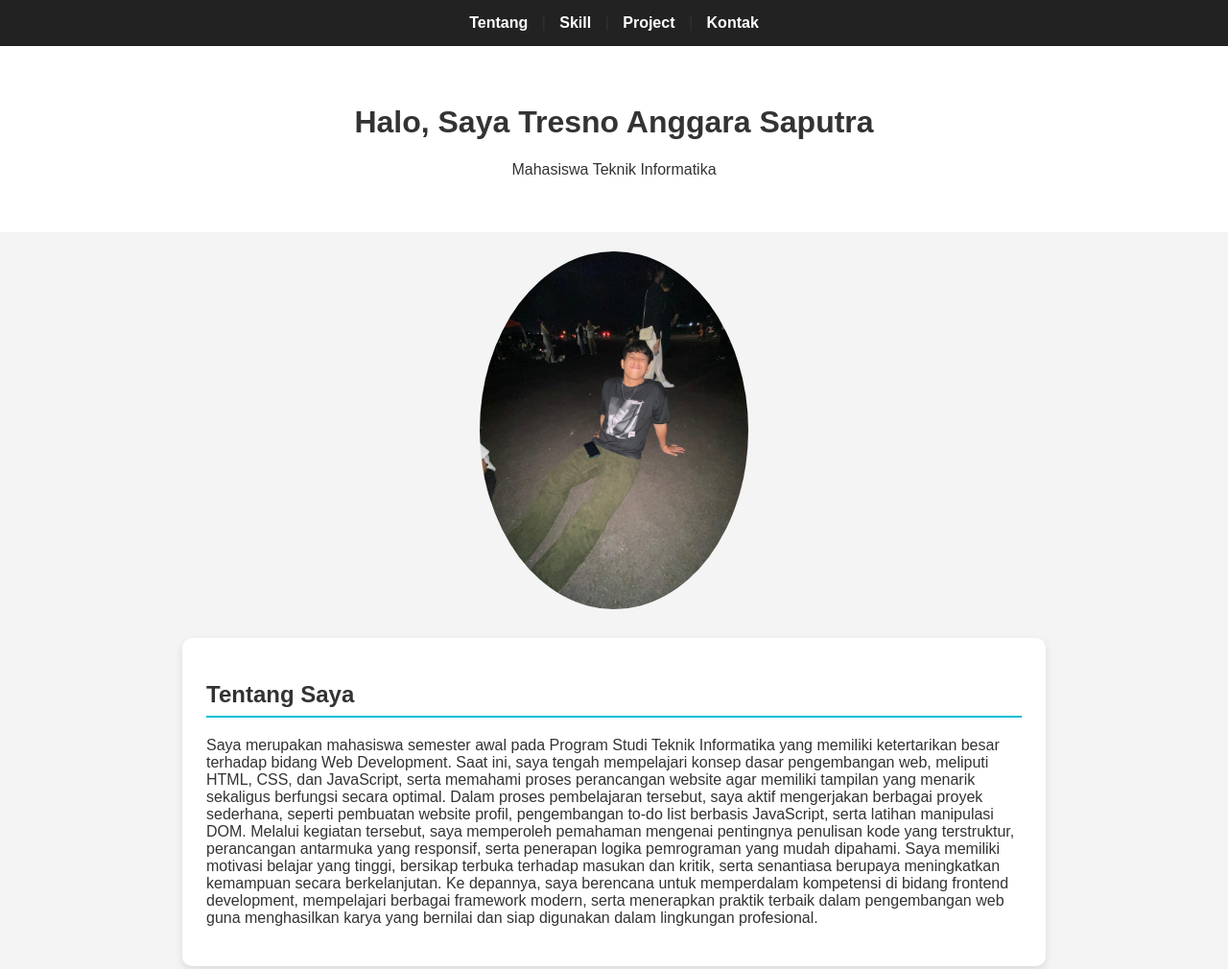
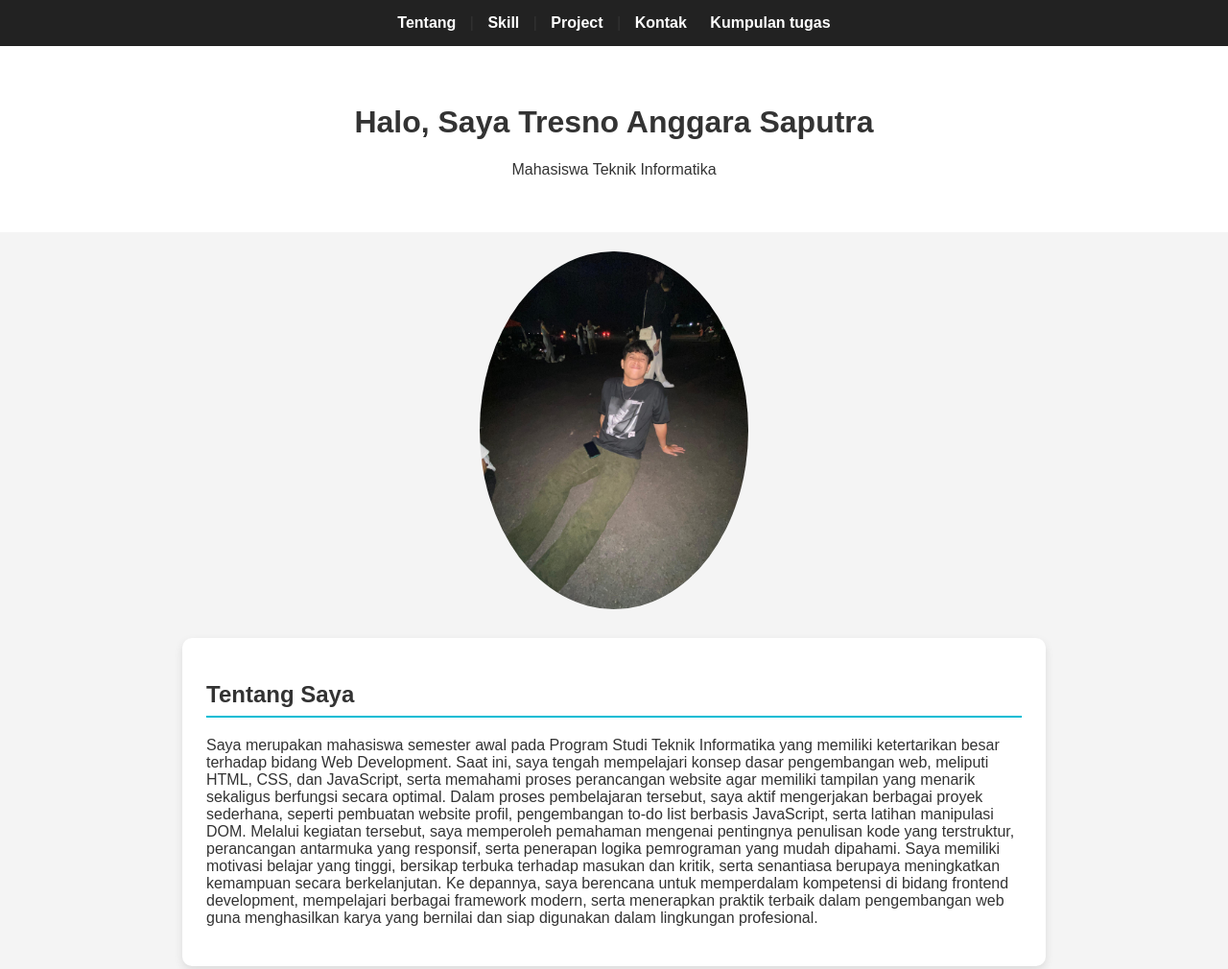
Before and after one commit to Ultramil/tresnoaggr, a plain HTML site: page index.html in a window 1280 px wide. Shown: the top 1010 px of the page at 96% size. Drawn offline with Linux system fonts and the light colour scheme.

Commit message:
Update navbar to include 'Kumpulan tugas' link
Added link to 'Kumpulan tugas' in the navbar.

```diff
--- a/index.html
+++ b/index.html
@@ -14,6 +14,7 @@
         <a href="#skill">Skill</a> |
         <a href="#project">Project</a> |
         <a href="#kontak">Kontak</a>
+        <a href="kumpulan tugas.html">Kumpulan tugas</a>
     </nav>
 
     <!-- HEADER -->
```
